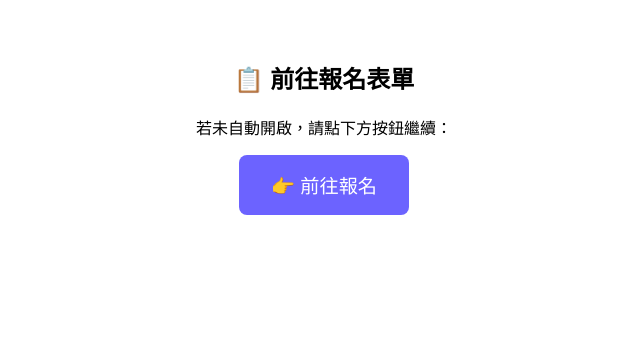
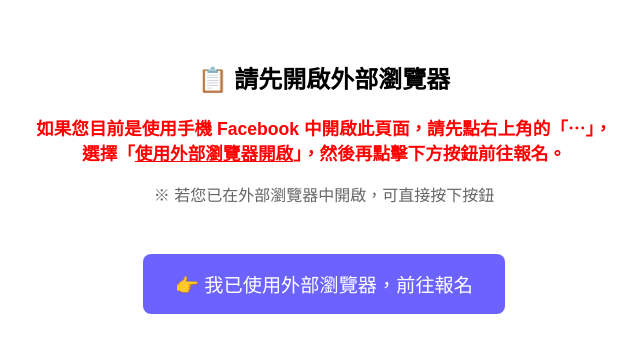
Before and after one commit to milo0109s/refactored-waddle, a plain HTML site: page index.html in a window 1280 px wide. Shown: the whole page, without its empty margins (316-956 px from the left). Drawn offline with Linux system fonts and the light colour scheme.

Commit message:
Update index.html

```diff
--- a/index.html
+++ b/index.html
@@ -2,15 +2,26 @@
 <html lang="zh-Hant">
 <head>
   <meta charset="UTF-8">
-  <title>報名轉跳</title>
+  <title>報名表單開啟說明</title>
 </head>
 <body style="font-family: sans-serif; text-align: center; padding: 2rem;">
-  <h2>📋 前往報名表單</h2>
-  <p>若未自動開啟，請點下方按鈕繼續：</p>
-  <a href="http://bit.ly/3Ysqiil"
+
+  <h2>📋 請先開啟外部瀏覽器</h2>
+
+  <p style="font-size: 1.1rem; color: red; font-weight: bold;">
+    如果您目前是使用手機 Facebook 中開啟此頁面，請先點右上角的「⋯」，<br>
+    選擇「<u>使用外部瀏覽器開啟</u>」，然後再點擊下方按鈕前往報名。
+  </p>
+
+  <p style="font-size: 1rem; color: #666; margin-top: 1rem;">
+    ※ 若您已在外部瀏覽器中開啟，可直接按下按鈕
+  </p>
+
+  <a href="https://script.google.com/macros/s/AKfycbzqx0HtONfbGRZbYRv-MBo8b05poZhOry-61xvdSyVLs7_mQh6oFTSDRUOaQJ9kz1Y-vQ/exec"
      target="_blank"
-     style="display:inline-block; padding: 1rem 2rem; font-size: 1.2rem; background: #6c63ff; color: white; border: none; border-radius: 0.5rem; text-decoration: none;">
-    👉 前往報名
+     style="display:inline-block; margin-top: 2rem; padding: 1rem 2rem; font-size: 1.2rem; background: #6c63ff; color: white; border: none; border-radius: 0.5rem; text-decoration: none;">
+    👉 我已使用外部瀏覽器，前往報名
   </a>
+
 </body>
 </html>
```
